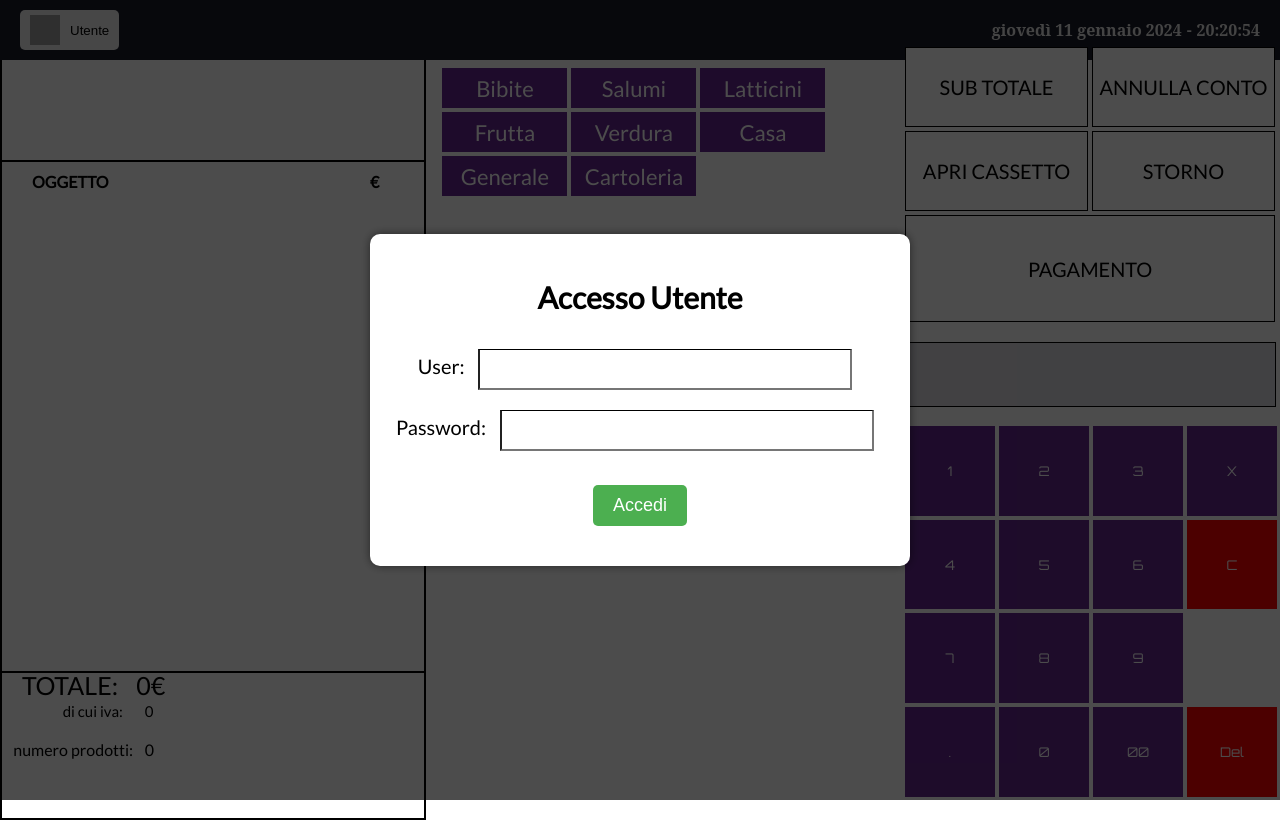
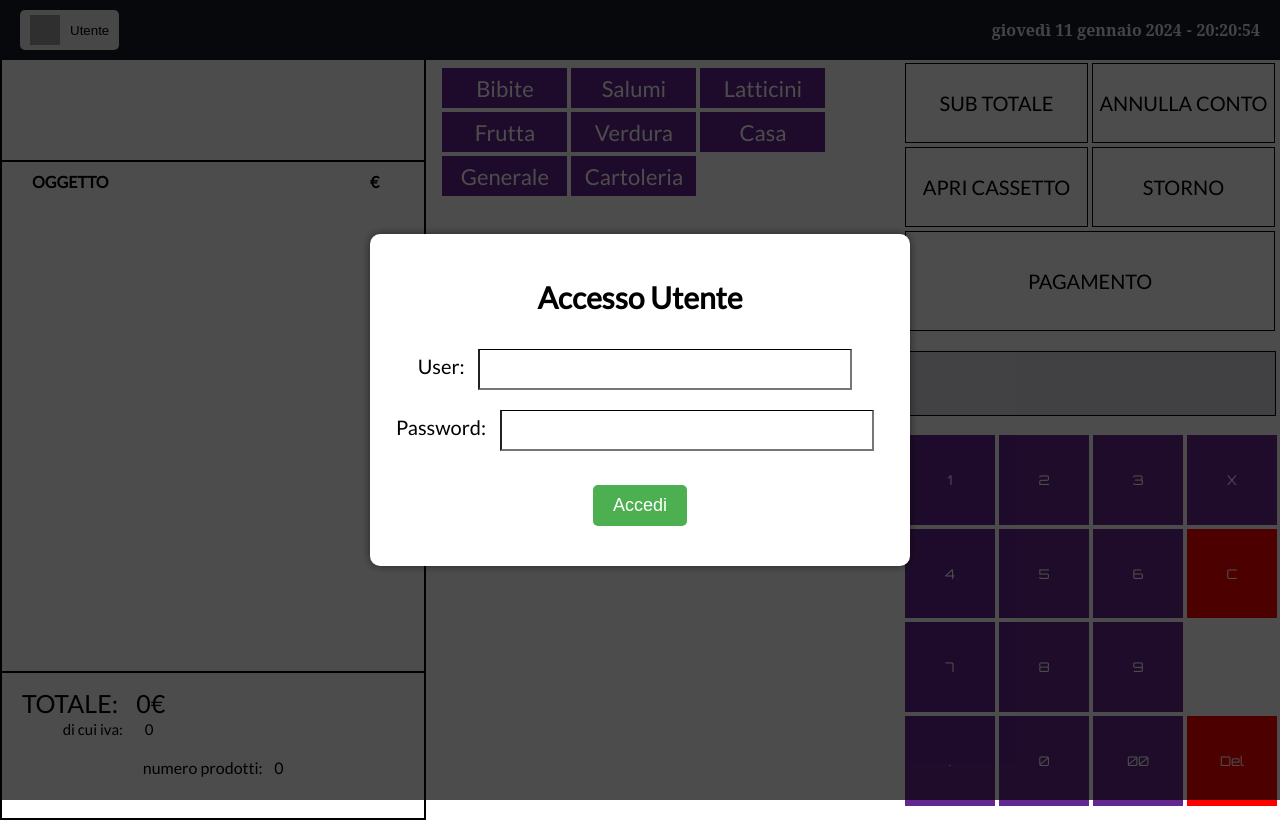
Before and after one commit to Alecle10/cassa2qwertypoiu, a plain HTML site: page index.html in a window 1280 px wide. Drawn offline with Linux system fonts and the light colour scheme; grey boxes are pictures that could not be loaded.

Commit message:
Update style.css

```diff
--- a/style.css
+++ b/style.css
@@ -185,11 +185,6 @@ div#titolo-scontrino {
     padding: 0px;
 }
 
-#fine-scontrino {
-    position: absolute;
-    bottom: 40px;
-}
-
 #totale-scontrino {
     font-size: 25px;
     padding-left: 20px;
@@ -287,7 +282,6 @@ div#prodotti-categorie {
 /*Zona Destra*/
 #zona-destra {
     position: absolute;
-    bottom: 0px;
     right: 0%;
     padding: 0px;
     margin: 0px;
@@ -313,7 +307,7 @@ div#prodotti-categorie {
 
 #btn-pagamento {
     width: 370px;
-    height: 107px;
+    height: 100px;
 }
 
 .btns-cassa:active {
```
